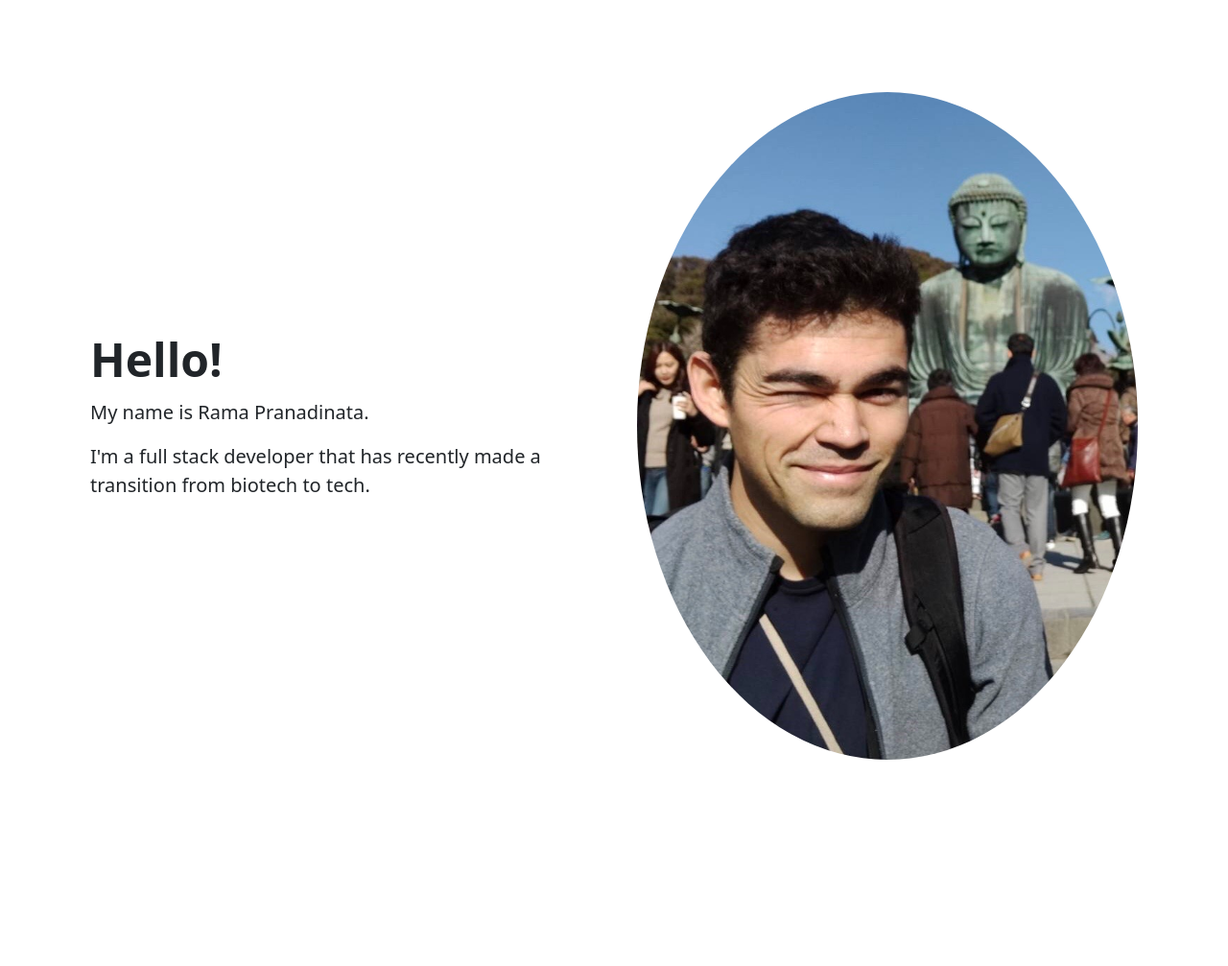
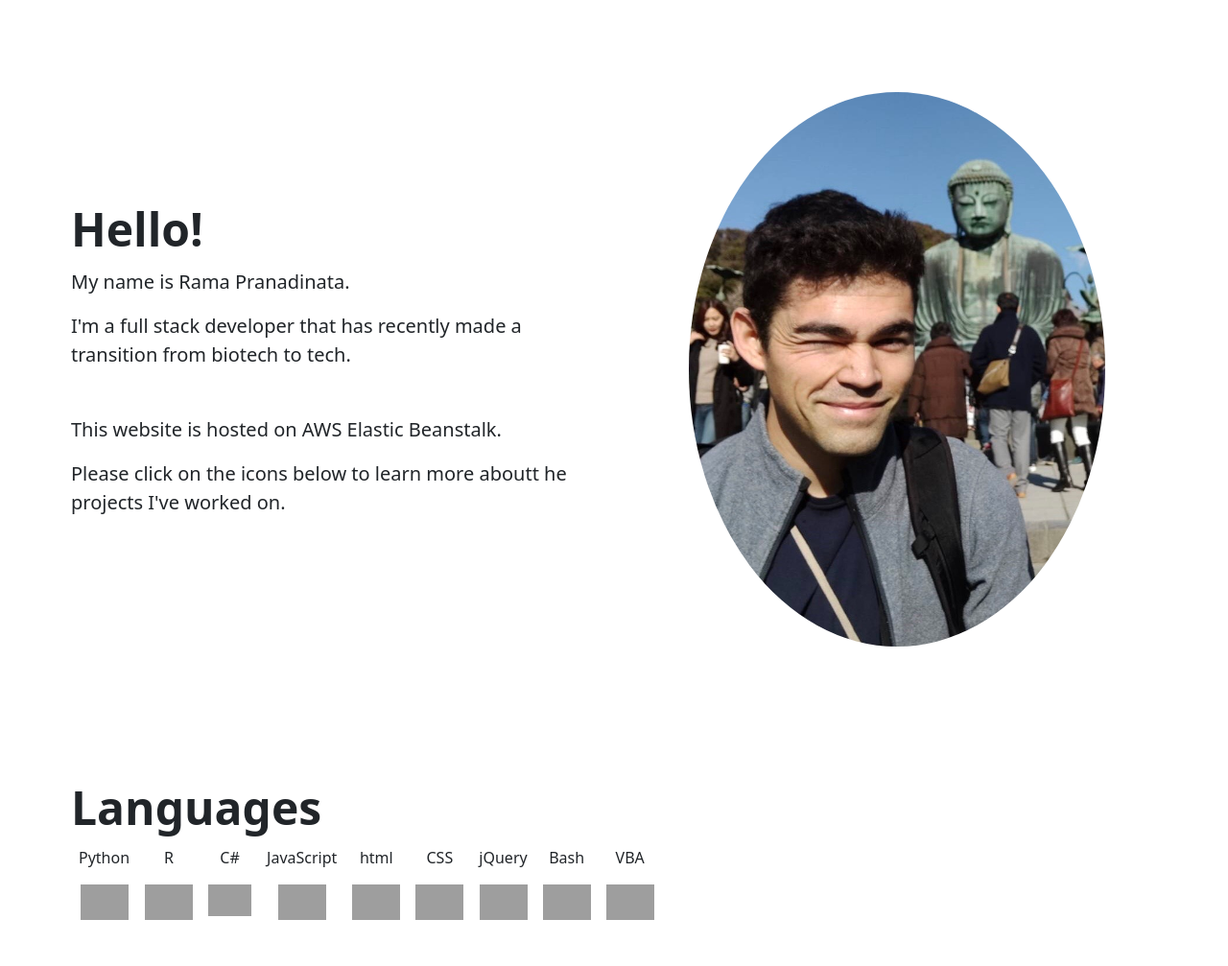
Before and after one commit to Pranadi777/AWS-hosted-website-portfolio, a Django app: page / in a window 1280 px wide. Shown: the whole page at 96% size. Before the commit the page ends 792 px from the top, so only its background shows below. Run offline with Django 5.2, Linux system fonts and the light colour scheme; grey boxes are pictures that could not be loaded.

Commit message:
commiting new files

```diff
--- a/website_portfolio/portfolio/templates/portfolio/index/index.html
+++ b/website_portfolio/portfolio/templates/portfolio/index/index.html
@@ -2,19 +2,25 @@
 {% load static %}
 
 {% block content %}
-<div class="container col-xxl-8 px-4 py-5">
+<div class="container col-xxl-8 px-1 py-5">
     <div class="row flex-lg-row-reverse align-items-center g-5 py-5">
 
       <div class="col-10 col-sm-8 col-lg-6">
-        <img src="{% static 'images/profile.JPG' %}" class="d-block mx-lg-auto img-fluid rounded-circle" alt="Profile Picture" loading="lazy">
+        <img style="width: 80%;" src="{% static 'images/profile.JPG' %}" class="d-block mx-lg-auto img-fluid rounded-circle" alt="Profile Picture" loading="lazy">
       </div>
       <div class="col-lg-6">
         <h1 class="display-5 fw-bold lh-1 mb-3">Hello!</h1>
         <p class="lead">My name is Rama Pranadinata.</p>
         <p class="lead">I'm a full stack developer that has recently made a transition from biotech to tech.</p>
+        <p class="mt-5 lead">This website is hosted on AWS Elastic Beanstalk.</p>
+        <p class="lead">Please click on the icons below to learn more aboutt he projects I've worked on.</p>
       </div>
 
     </div>
-  </div>
+</div>
+
+<div class="container col-xxl-8 px-1 py-5">
+  {% include "portfolio/partials/languages/languages.html" %}
+</div>
 
   {% endblock %}
--- /dev/null
+++ b/website_portfolio/portfolio/templates/portfolio/partials/bash/bash.html
@@ -0,0 +1,8 @@
+{% load static %}
+
+<div class="d-flex flex-column align-items-center mx-2">
+    <p>Bash</p>
+    <div class="">
+        <img style="width: 50px;" src="{% static 'images/bash.png' %}" class="d-block mx-lg-auto img-fluid" alt="Profile Picture" loading="lazy">
+    </div>
+</div>
--- /dev/null
+++ b/website_portfolio/portfolio/templates/portfolio/partials/c_sharp/c_sharp.html
@@ -0,0 +1,8 @@
+{% load static %}
+
+<div class="d-flex flex-column align-items-center mx-2">
+    <p>C#</p>
+    <div class="">
+        <img style="width: 45px;" src="{% static 'images/c_sharp.png' %}" class="d-block mx-lg-auto img-fluid" alt="Profile Picture" loading="lazy">
+    </div>
+</div>
--- /dev/null
+++ b/website_portfolio/portfolio/templates/portfolio/partials/css/css.html
@@ -0,0 +1,8 @@
+{% load static %}
+
+<div class="d-flex flex-column align-items-center mx-2">
+    <p>CSS</p>
+    <div class="">
+        <img style="width: 50px;" src="{% static 'images/css.png' %}" class="d-block mx-lg-auto img-fluid" alt="Profile Picture" loading="lazy">
+    </div>
+</div>
--- /dev/null
+++ b/website_portfolio/portfolio/templates/portfolio/partials/html/html.html
@@ -0,0 +1,8 @@
+{% load static %}
+
+<div class="d-flex flex-column align-items-center mx-2">
+    <p>html</p>
+    <div class="">
+        <img style="width: 50px;" src="{% static 'images/html.png' %}" class="d-block mx-lg-auto img-fluid" alt="Profile Picture" loading="lazy">
+    </div>
+</div>
--- /dev/null
+++ b/website_portfolio/portfolio/templates/portfolio/partials/jquery/jquery.html
@@ -0,0 +1,8 @@
+{% load static %}
+
+<div class="d-flex flex-column align-items-center mx-2">
+    <p>jQuery</p>
+    <div class="">
+        <img style="width: 50px;" src="{% static 'images/jquery.png' %}" class="d-block mx-lg-auto img-fluid" alt="Profile Picture" loading="lazy">
+    </div>
+</div>
--- /dev/null
+++ b/website_portfolio/portfolio/templates/portfolio/partials/js/js.html
@@ -0,0 +1,8 @@
+{% load static %}
+
+<div class="d-flex flex-column align-items-center mx-2">
+    <p>JavaScript</p>
+    <div class="">
+        <img style="width: 50px;" src="{% static 'images/js.png' %}" class="d-block mx-lg-auto img-fluid" alt="Profile Picture" loading="lazy">
+    </div>
+</div>
--- /dev/null
+++ b/website_portfolio/portfolio/templates/portfolio/partials/languages/languages.html
@@ -0,0 +1,14 @@
+{% load static %}
+<h1 class="display-5 fw-bold lh-1 mb-3">Languages</h1>
+<div class="d-flex">
+    <!-- python -->
+    {% include "portfolio/partials/python/python.html" %}
+    {% include "portfolio/partials/r/r.html" %}
+    {% include "portfolio/partials/c_sharp/c_sharp.html" %}
+    {% include "portfolio/partials/js/js.html" %}
+    {% include "portfolio/partials/html/html.html" %}
+    {% include "portfolio/partials/css/css.html" %}
+    {% include "portfolio/partials/jquery/jquery.html" %}
+    {% include "portfolio/partials/bash/bash.html" %}
+    {% include "portfolio/partials/vba/vba.html" %}
+</div>
--- /dev/null
+++ b/website_portfolio/portfolio/templates/portfolio/partials/python/python.html
@@ -0,0 +1,8 @@
+{% load static %}
+
+<div class="d-flex flex-column align-items-center mx-2">
+    <p>Python</p>
+    <div class="">
+        <img style="width: 50px;" src="{% static 'images/python.png' %}" class="d-block mx-lg-auto img-fluid" alt="Profile Picture" loading="lazy">
+    </div>
+</div>
--- /dev/null
+++ b/website_portfolio/portfolio/templates/portfolio/partials/r/r.html
@@ -0,0 +1,8 @@
+{% load static %}
+
+<div class="d-flex flex-column align-items-center mx-2">
+    <p>R</p>
+    <div class="">
+        <img style="width: 50px;" src="{% static 'images/r.png' %}" class="d-block mx-lg-auto img-fluid" alt="Profile Picture" loading="lazy">
+    </div>
+</div>
--- /dev/null
+++ b/website_portfolio/portfolio/templates/portfolio/partials/vba/vba.html
@@ -0,0 +1,8 @@
+{% load static %}
+
+<div class="d-flex flex-column align-items-center mx-2">
+    <p>VBA</p>
+    <div class="">
+        <img style="width: 50px;" src="{% static 'images/vba.png' %}" class="d-block mx-lg-auto img-fluid" alt="Profile Picture" loading="lazy">
+    </div>
+</div>
```
Also changed, not shown: 5 other files.
